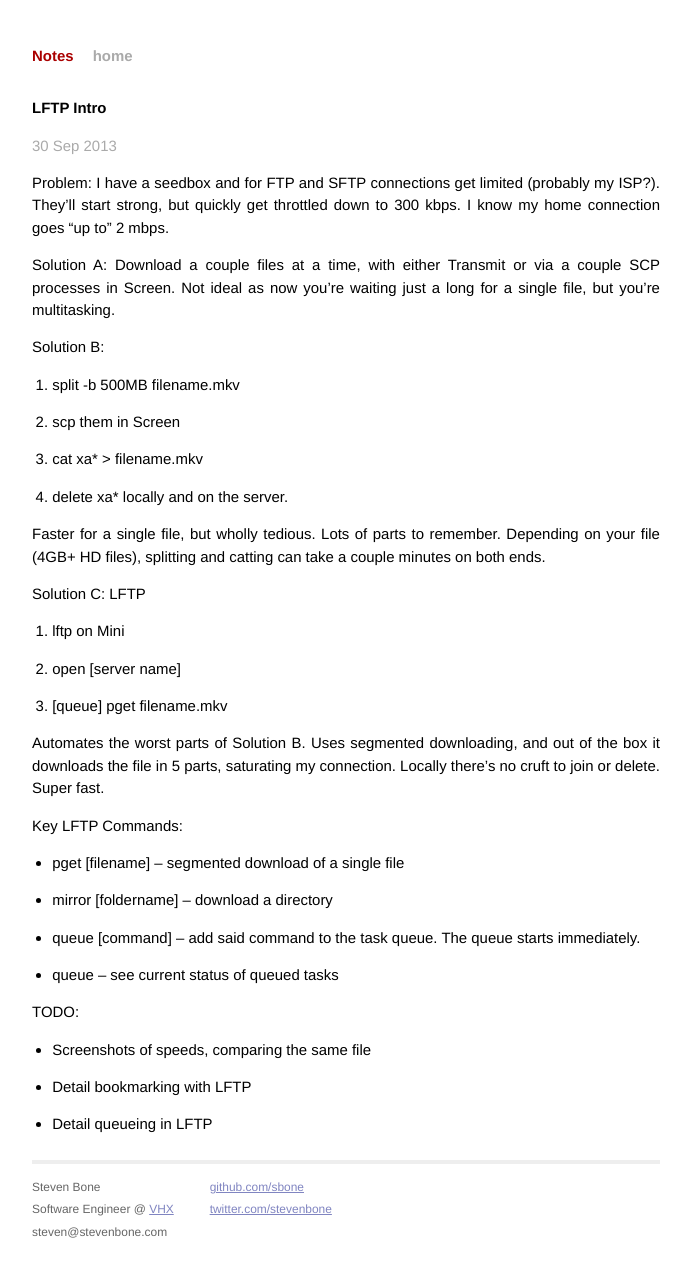
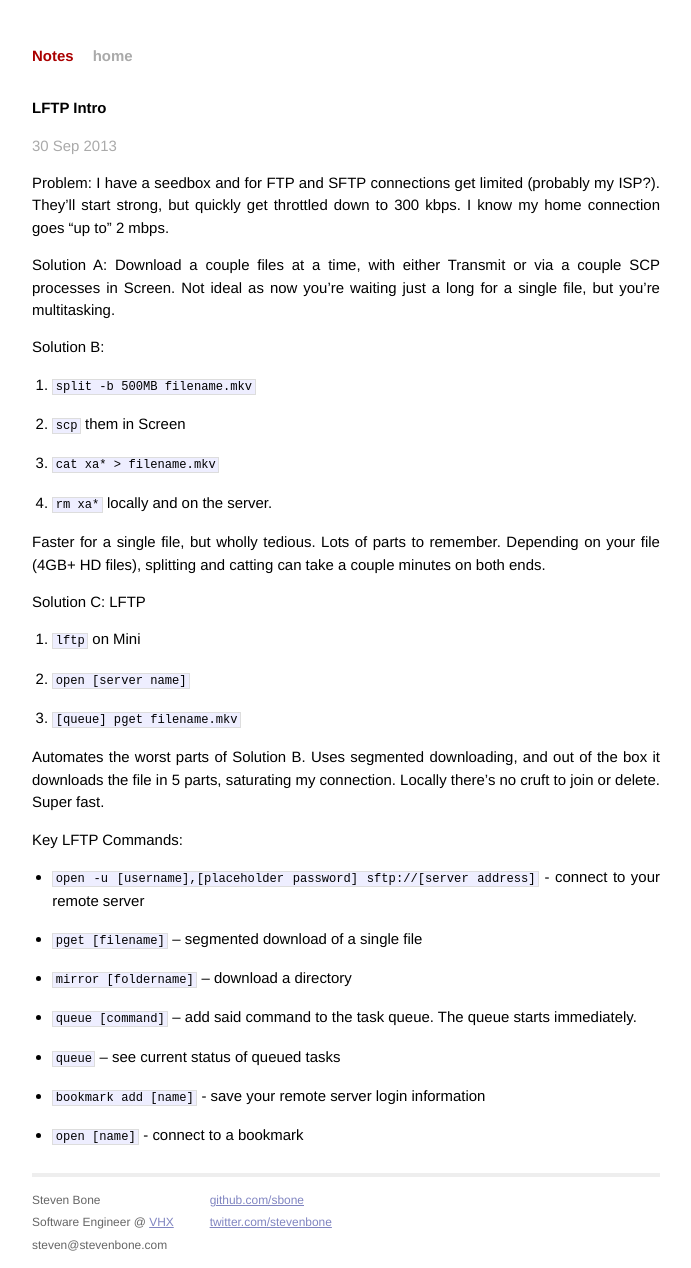
Before and after one commit to sbone/notes.stevenbone.com, a Jekyll site: the page built from _posts/2013-09-30-2013-lftp-intro.markdown, in a window 1280 px wide. Shown: the whole page, without its empty margins (294-985 px from the left). Built offline with Jekyll 4.4.1, drawn with Linux system fonts in a browser that asks for light colours; Markdown is read by kramdown in place of the engine named in the settings.

Commit message:
Update LFTP post with code notation, bookmark info

```diff
--- a/_posts/2013-09-30-2013-lftp-intro.markdown
+++ b/_posts/2013-09-30-2013-lftp-intro.markdown
@@ -15,13 +15,13 @@ Not ideal as now you’re waiting just a long for a single file, but you’re mu
 
 Solution B:
 
-1. split -b 500MB filename.mkv
+1. `split -b 500MB filename.mkv`
 
-2. scp them in Screen
+2. `scp` them in Screen
 
-3. cat xa* > filename.mkv
+3. `cat xa* > filename.mkv`
 
-4. delete xa* locally and on the server.
+4. `rm xa*` locally and on the server.
 
 Faster for a single file, but wholly tedious. Lots of parts to remember.
 Depending on your file (4GB+ HD files), splitting and catting can take a couple minutes on both ends.
@@ -29,11 +29,11 @@ Depending on your file (4GB+ HD files), splitting and catting can take a couple
 
 Solution C: LFTP
 
-1. lftp on Mini
+1. `lftp` on Mini
 
-2. open [server name]
+2. `open [server name]`
 
-3. [queue] pget filename.mkv
+3. `[queue] pget filename.mkv`
 
 Automates the worst parts of Solution B.
 Uses segmented downloading, and out of the box it downloads the file in 5 parts, saturating my connection.
@@ -42,18 +42,16 @@ Locally there’s no cruft to join or delete. Super fast.
 
 Key LFTP Commands:
 
-- pget [filename] – segmented download of a single file
+- `open -u [username],[placeholder password] sftp://[server address]` - connect to your remote server
 
-- mirror [foldername] – download a directory
+- `pget [filename]` – segmented download of a single file
 
-- queue [command] – add said command to the task queue. The queue starts immediately.
+- `mirror [foldername]` – download a directory
 
-- queue – see current status of queued tasks
+- `queue [command]` – add said command to the task queue. The queue starts immediately.
 
-TODO:
+- `queue` – see current status of queued tasks
 
-- Screenshots of speeds, comparing the same file
+- `bookmark add [name]` - save your remote server login information
 
-- Detail bookmarking with LFTP
-
-- Detail queueing in LFTP
+- `open [name]` - connect to a bookmark
```
